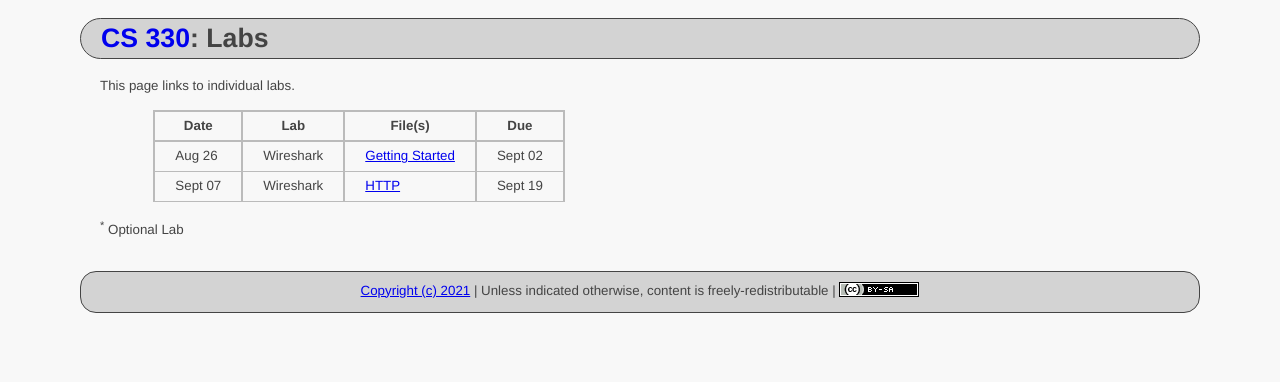
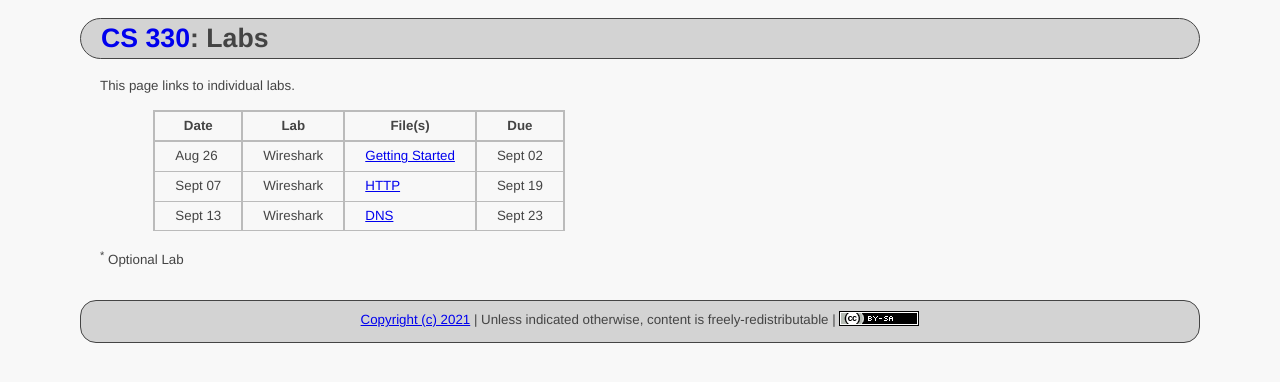
Before and after one commit to ycpcs/cs330-fall2021, a Jekyll site: the page built from labs/index.md, in a window 1280 px wide. Shown: the top 382 px of the page. Built offline with Jekyll 4.4.1, drawn with Linux system fonts in a browser that asks for light colours.

Commit message:
add DNS lab

```diff
--- a/labs/index.md
+++ b/labs/index.md
@@ -9,9 +9,9 @@ This page links to individual labs.
 > ------- | --- | ------- | ----
 > Aug 26 | Wireshark | [Getting Started](files/Wireshark_Intro_v8.1.pdf) | Sept 02
 > Sept 07 | Wireshark | [HTTP](files/Wireshark_HTTP_v8.1.pdf) | Sept 19
+> Sept 13 | Wireshark | [DNS](files/Wireshark_DNS_v8.1.pdf) | Sept 23
 
 <!--
-> Sept 10 | Wireshark | [DNS](files/Wireshark_DNS_v7.0.pdf) | Sept 22
 > Sept 22 | Wireshark | [UDP](files/Wireshark_UDP_v7.0.pdf) <sup>*</sup> | Oct 01
 > Sept 24 | Lab | [Reliable Data Transfer](rdt.html) - [Solutions](rdt_solutions.html) | Oct 08
 > Sept 29 | Wireshark | [TCP](files/Wireshark_TCP_v7.0.pdf) - [local capture](files\tcp.pcapng) | Oct 10
```
Also changed, not shown: index.md (+1 -0 lines), 1 other file.
